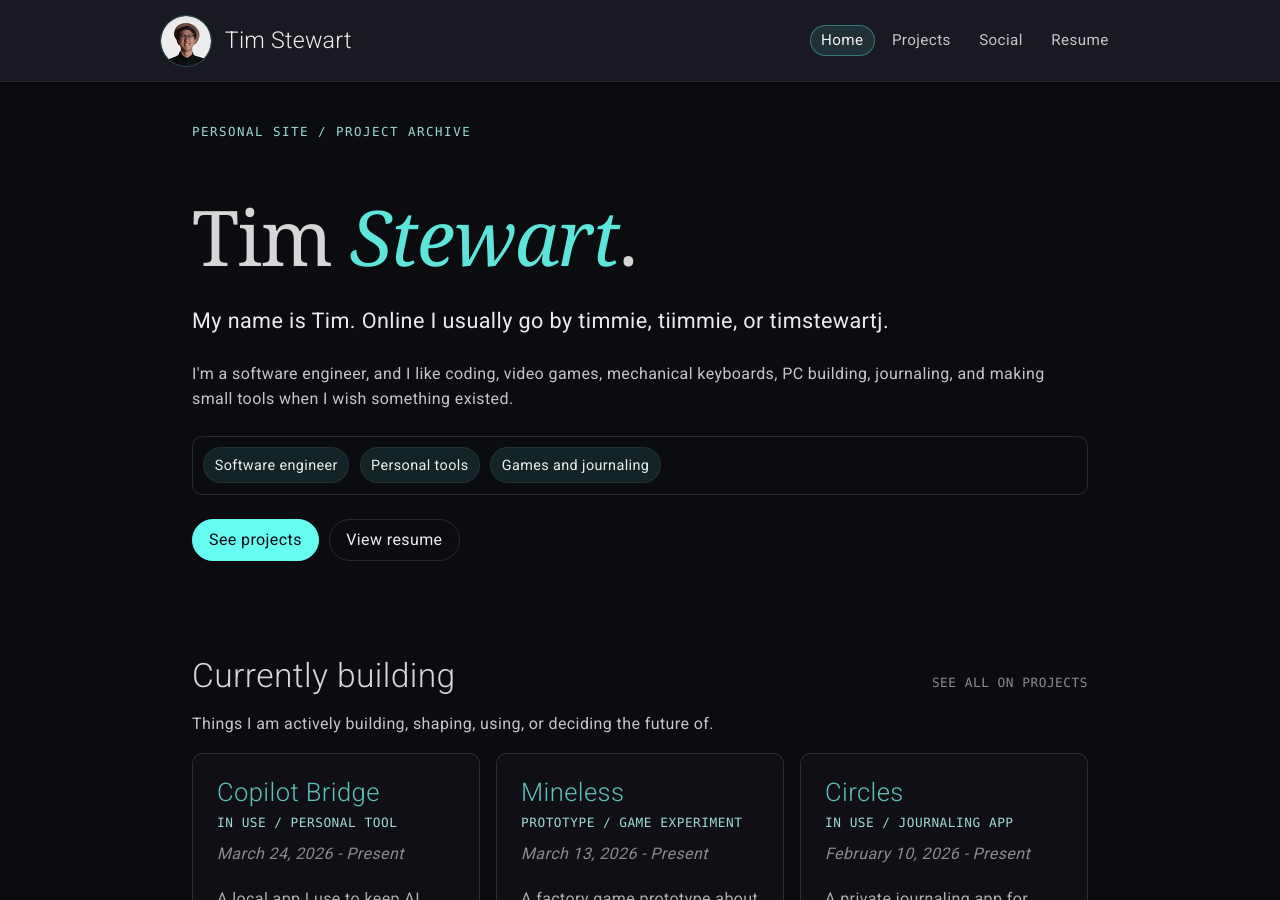
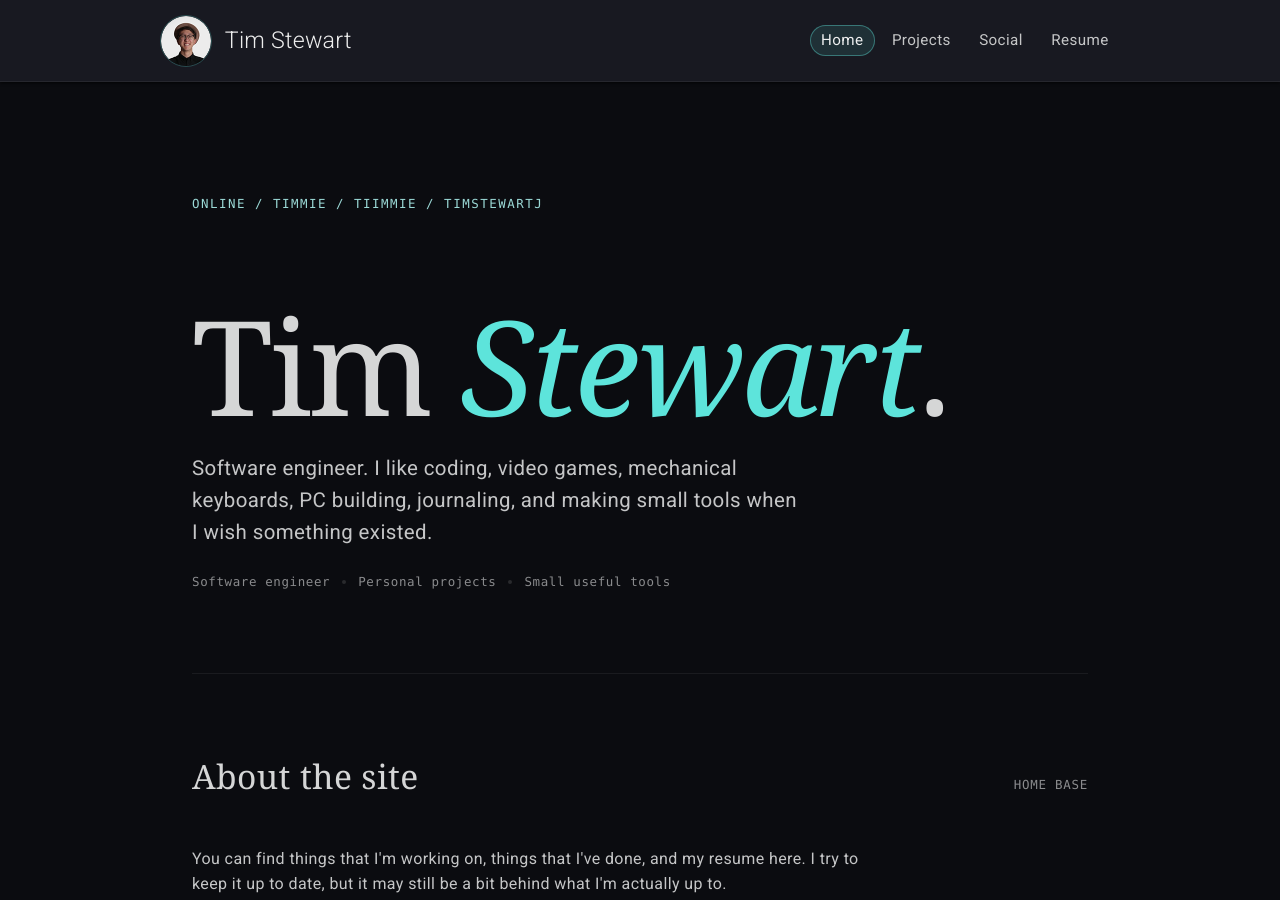
Before and after one commit to TimStewartJ/personal-site, a Jekyll site: the page built from index.html, in a window 1280 px wide and 900 px high. Built offline with Jekyll 4.4.1, drawn with Linux system fonts in a browser that asks for light colours; some of the changed text lies outside the part shown.

Commit message:
Align home page with mockup direction
Co-authored-by: Copilot <223556219+Copilot@users.noreply.github.com>

```diff
--- a/assets/css/responsive.css
+++ b/assets/css/responsive.css
@@ -110,9 +110,23 @@ body {
 	padding: var(--space-md);
 }
 
-.section-grid {
+.home-hero {
+	padding-top: var(--space-xl);
+}
+
+.home-hero h1 {
+	font-size: clamp(3.5rem, 17vw, 5.5rem);
+}
+
+.home-section__head {
+	align-items: flex-start;
+	flex-direction: column;
+	gap: var(--space-xs);
+	margin-bottom: var(--space-lg);
+}
+
+.interest-grid {
 	grid-template-columns: 1fr;
-	margin-top: var(--space-xl);
 }
 
 .resume-card {
--- a/assets/css/section.css
+++ b/assets/css/section.css
@@ -20,7 +20,8 @@
 }
 
 .home-hero {
-	padding-bottom: var(--space-xl);
+	padding-bottom: clamp(4rem, 9vh, 7rem);
+	padding-top: clamp(2rem, 8vh, 5rem);
 }
 
 .home-hero h1 em,
@@ -38,36 +39,48 @@
 	text-transform: uppercase;
 }
 
+.home-hero h1 {
+	font-size: clamp(3.5rem, 11vw, 8.25rem);
+	line-height: 0.96;
+	letter-spacing: -0.025em;
+	margin-bottom: var(--space-lg);
+	max-width: 12ch;
+}
+
 .lede {
 	color: var(--color-text-strong);
 	font-size: clamp(1.1rem, 2vw, 1.35rem);
 	line-height: 1.65;
 }
 
+.home-hero .lede {
+	color: var(--color-text);
+	font-size: clamp(1.1rem, 1.6vw, 1.32rem);
+	line-height: 1.55;
+	max-width: 38rem;
+}
+
 .meta-strip {
-	border: 1px solid var(--color-border);
-	border-radius: var(--radius-md);
+	align-items: center;
+	color: var(--color-meta);
 	display: flex;
 	flex-wrap: wrap;
-	gap: var(--space-sm);
+	font-family: var(--font-mono);
+	font-size: 0.78rem;
+	gap: 0.25rem 0.75rem;
+	letter-spacing: 0.05em;
 	margin: var(--space-lg) 0 0;
-	padding: var(--space-sm);
 }
 
 .meta-strip span {
-	background: var(--color-accent-wash);
-	border: 1px solid var(--color-border-soft);
-	border-radius: 999px;
-	color: var(--color-text-strong);
-	font-size: 0.9rem;
-	padding: 0.35rem 0.65rem;
+	display: inline-flex;
 }
 
-.hero-actions {
-	display: flex;
-	flex-wrap: wrap;
-	gap: var(--space-sm);
-	margin-top: var(--space-lg);
+.meta-strip .sep {
+	background: var(--color-border);
+	border-radius: 50%;
+	height: 4px;
+	width: 4px;
 }
 
 .button-link {
@@ -101,19 +114,6 @@
 	color: var(--color-text-strong);
 }
 
-.home-projects {
-	width: min(var(--wide-max), calc(100% - 2rem));
-}
-
-.section-grid {
-	display: grid;
-	gap: var(--space-md);
-	grid-template-columns: repeat(2, minmax(0, 1fr));
-	margin: var(--space-2xl) auto 0;
-	width: min(var(--wide-max), calc(100% - 2rem));
-}
-
-.info-card,
 .resume-card,
 .nudge-card {
 	background: rgba(20, 22, 29, 0.45);
@@ -123,32 +123,84 @@
 	padding: var(--space-lg);
 }
 
-.info-card h2,
 .resume-card h2,
 .nudge-card h2 {
 	margin-top: 0;
 }
 
-.info-card p:last-child,
 .resume-card p:last-child,
 .nudge-card p:last-child {
 	margin-bottom: 0;
 }
 
-.tag-list {
-	display: flex;
-	flex-wrap: wrap;
-	gap: var(--space-sm);
-	list-style: none;
-	margin: var(--space-md) 0 0;
-	padding: 0;
+.home-section {
+	border-top: 1px solid var(--color-border-soft);
+	padding-bottom: clamp(2.5rem, 8vh, 5rem);
+	padding-top: clamp(2.5rem, 8vh, 5rem);
 }
 
-.tag-list li {
-	border: 1px solid var(--color-border);
-	border-radius: 999px;
+.home-section__head {
+	align-items: baseline;
+	display: flex;
+	gap: var(--space-lg);
+	justify-content: space-between;
+	margin-bottom: var(--space-xl);
+}
+
+.home-section__head h2 {
+	font-family: var(--font-display);
+	margin: 0;
+}
+
+.home-section__head span {
+	color: var(--color-meta);
+	font-family: var(--font-mono);
+	font-size: 0.78rem;
+	letter-spacing: 0.06em;
+	text-transform: uppercase;
+}
+
+.home-copy {
+	max-width: 42rem;
+}
+
+.home-copy p {
+	margin: 0;
+}
+
+.home-copy p + p {
+	margin-top: var(--space-md);
+}
+
+.interest-grid {
+	border: 1px solid var(--color-border-soft);
+	border-radius: var(--radius-md);
+	display: grid;
+	grid-template-columns: repeat(auto-fit, minmax(11rem, 1fr));
+	overflow: hidden;
+}
+
+.interest {
+	background: rgba(20, 22, 29, 0.4);
+	border: 1px solid var(--color-border-soft);
+	display: flex;
+	flex-direction: column;
+	gap: 0.2rem;
+	margin: -1px 0 0 -1px;
+	padding: 1.1rem 1.2rem;
+}
+
+.interest__name {
+	color: var(--color-text-strong);
+	font-family: var(--font-display);
+	font-size: 1.05rem;
+}
+
+.interest__detail {
 	color: var(--color-muted);
-	padding: 0.35rem 0.65rem;
+	font-family: var(--font-mono);
+	font-size: 0.72rem;
+	letter-spacing: 0.06em;
 }
 
 .section img {
--- a/index.html
+++ b/index.html
@@ -4,45 +4,27 @@ title: Home
 ---
 <div class="content home-page">
   <div class="section wide hero home-hero">
-    <p class="eyebrow">Personal site / project archive</p>
+    <p class="eyebrow">Online / timmie / tiimmie / timstewartj</p>
     <h1>Tim <em>Stewart</em>.</h1>
     <p class="lede">
-      My name is Tim. Online I usually go by timmie, tiimmie, or timstewartj.
-    </p>
-    <p>
-      I'm a software engineer, and I like coding, video games, mechanical keyboards,
+      Software engineer. I like coding, video games, mechanical keyboards,
       PC building, journaling, and making small tools when I wish something existed.
     </p>
     <div class="meta-strip" aria-label="At a glance">
       <span>Software engineer</span>
-      <span>Personal tools</span>
-      <span>Games and journaling</span>
+      <span class="sep" aria-hidden="true"></span>
+      <span>Personal projects</span>
+      <span class="sep" aria-hidden="true"></span>
+      <span>Small useful tools</span>
     </div>
-    <p class="hero-actions">
-      <a class="button-link" href="{{ "/projects" | relative_url }}">See projects</a>
-      <a class="button-link button-link--secondary" href="{{ "/resume" | relative_url }}">View resume</a>
-    </p>
   </div>
 
-  <div class="section wide project-section">
-    <div class="project-section__row">
-      <h2>Currently building</h2>
-      <span class="project-section__hint">See all on Projects</span>
-    </div>
-    <p>Things I am actively building, shaping, using, or deciding the future of.</p>
-  </div>
-  <div class="projects home-projects">
-    {% for project_title in site.data.project_groups.current %}
-      {% assign project = site.posts | where: "title", project_title | first %}
-      {% if project %}
-        {% include project-card.html project=project %}
-      {% endif %}
-    {% endfor %}
-  </div>
-
-  <div class="section-grid">
-    <section class="info-card">
+  <section class="section wide home-section" aria-labelledby="about-title">
+    <header class="home-section__head">
       <h2>About the site</h2>
+      <span>Home base</span>
+    </header>
+    <div class="home-copy">
       <p>
         You can find things that I'm working on, things that I've done, and my resume here.
         I try to keep it up to date, but it may still be a bit behind what I'm actually up to.
@@ -50,18 +32,42 @@ title: Home
       <p>
         While it may not seem like much, it's enough for me to call home :)
       </p>
-    </section>
+      <p>
+        A less formal view of my work lives on the <a href="{{ "/projects" | relative_url }}">Projects page</a>;
+        a more formal one is on the <a href="{{ "/resume" | relative_url }}">Resume</a>.
+      </p>
+    </div>
+  </section>
 
-    <section class="info-card">
+  <section class="section wide home-section" aria-labelledby="interests-title">
+    <header class="home-section__head">
       <h2>What I keep coming back to</h2>
-      <ul class="tag-list">
-        <li>Coding</li>
-        <li>Video games</li>
-        <li>Mechanical keyboards</li>
-        <li>PC building</li>
-        <li>Journaling</li>
-        <li>Small tools</li>
-      </ul>
-    </section>
-  </div>
+    </header>
+    <div class="interest-grid" role="list">
+      <div class="interest" role="listitem">
+        <span class="interest__name">Coding</span>
+        <span class="interest__detail">Small useful tools</span>
+      </div>
+      <div class="interest" role="listitem">
+        <span class="interest__name">Games</span>
+        <span class="interest__detail">Playing and making</span>
+      </div>
+      <div class="interest" role="listitem">
+        <span class="interest__name">Mechanical keyboards</span>
+        <span class="interest__detail">Builds, switches, layouts</span>
+      </div>
+      <div class="interest" role="listitem">
+        <span class="interest__name">PC building</span>
+        <span class="interest__detail">Towers, cables, quiet fans</span>
+      </div>
+      <div class="interest" role="listitem">
+        <span class="interest__name">Journaling</span>
+        <span class="interest__detail">Solo and in small circles</span>
+      </div>
+      <div class="interest" role="listitem">
+        <span class="interest__name">Personal projects</span>
+        <span class="interest__detail">Wishing things existed</span>
+      </div>
+    </div>
+  </section>
 </div>
```
